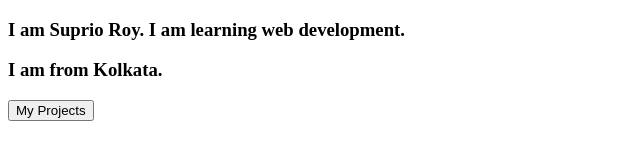
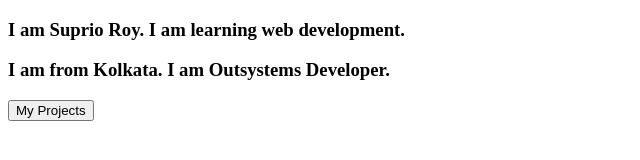
Before and after one commit to suprio94/Suprio-site, a plain HTML site: page index.html in a window 1280 px wide. Shown: the whole page, without its empty margins (0-640 px from the left). Drawn offline with Linux system fonts and the light colour scheme.

Commit message:
update skills

```diff
--- a/index.html
+++ b/index.html
@@ -7,7 +7,7 @@
     </head>
     <body>
         <div><h3>I am Suprio Roy. I am learning web development.</h3></div>
-        <div><h3>I am from Kolkata.</h3></div>
+        <div><h3>I am from Kolkata. I am Outsystems Developer.</h3></div>
         <section><button>My Projects</button></section>
     </body>
     </html>
```
